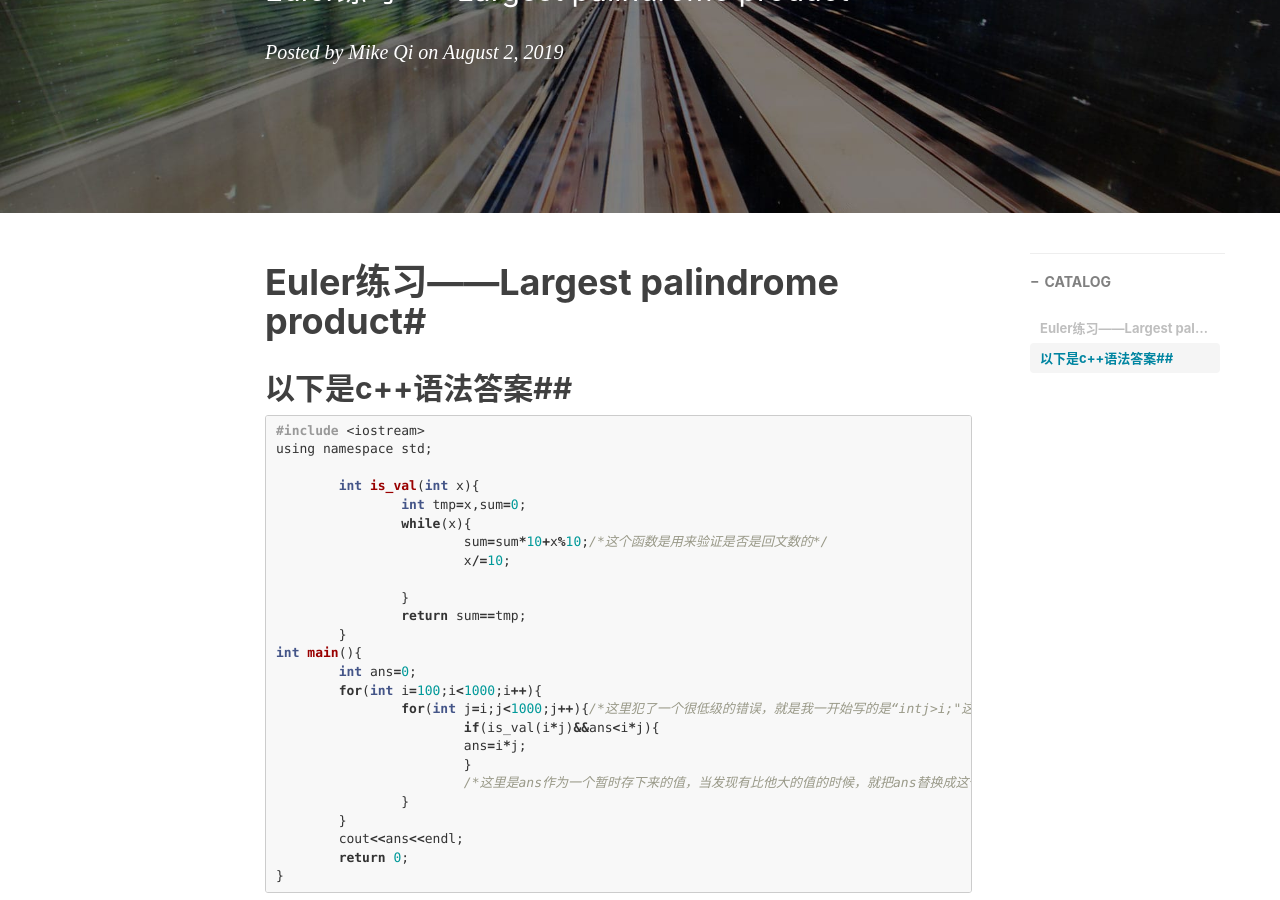
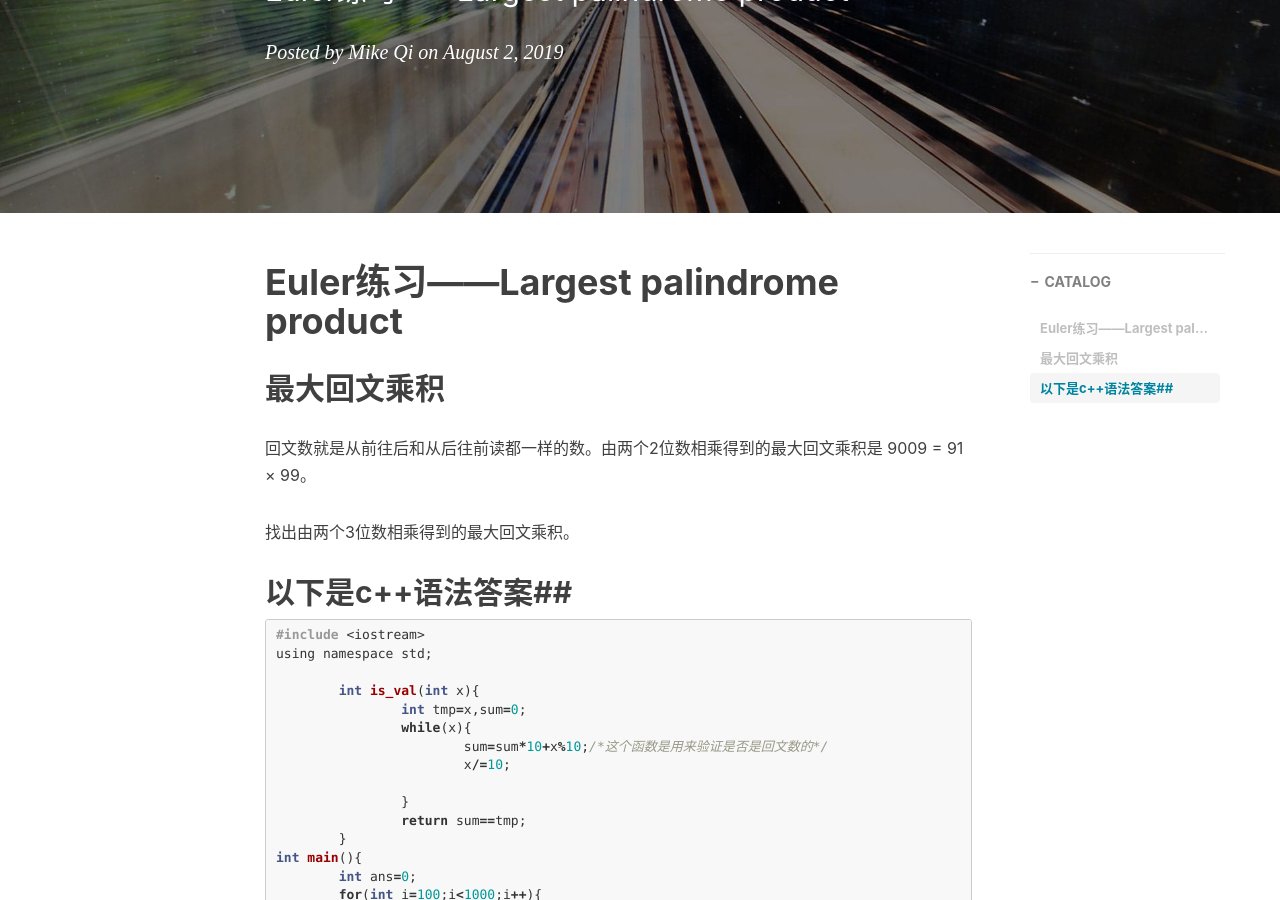
Before and after one commit to qiletian666/qiletian666.github.io, a Jekyll site: the page built from _posts/2019-08-02-欧拉计划4.md, in a window 1280 px wide and 900 px high, scrolled down 310 px. Built offline with Jekyll 4.4.1, drawn with Linux system fonts in a browser that asks for light colours; nearby versions of some CDN libraries; comment, search, counter and statistics services are not loaded.

Commit message:
Update 2019-08-02-欧拉计划4.md

```diff
--- a/_posts/2019-08-02-欧拉计划4.md
+++ b/_posts/2019-08-02-欧拉计划4.md
@@ -11,8 +11,13 @@ tags:
     - Euler
 ---
 
-# Euler练习——Largest palindrome product#
+# Euler练习——Largest palindrome product
 
+## 最大回文乘积
+
+回文数就是从前往后和从后往前读都一样的数。由两个2位数相乘得到的最大回文乘积是 9009 = 91 × 99。
+
+找出由两个3位数相乘得到的最大回文乘积。
 
 
 ## 以下是c++语法答案##
```
